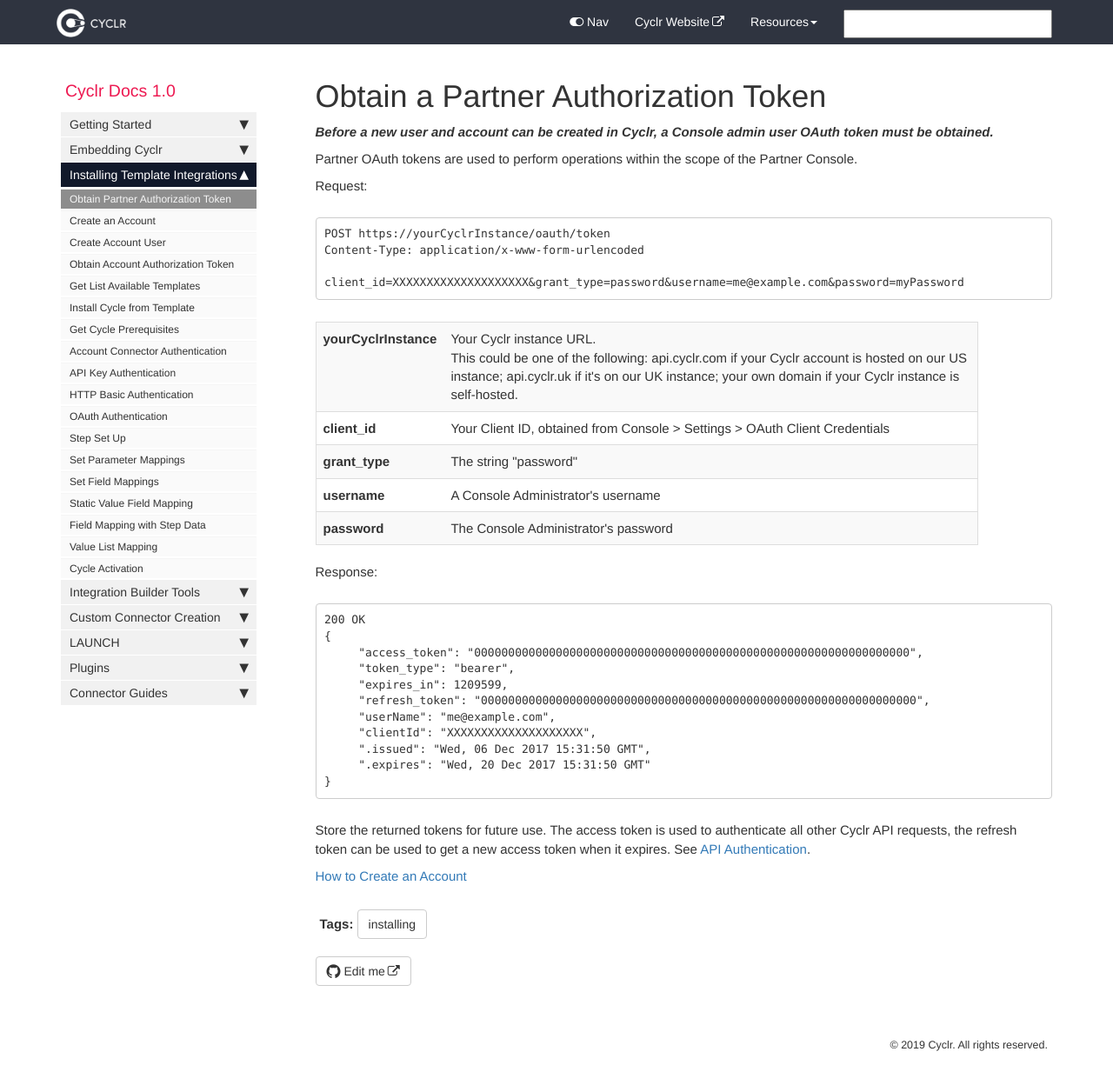
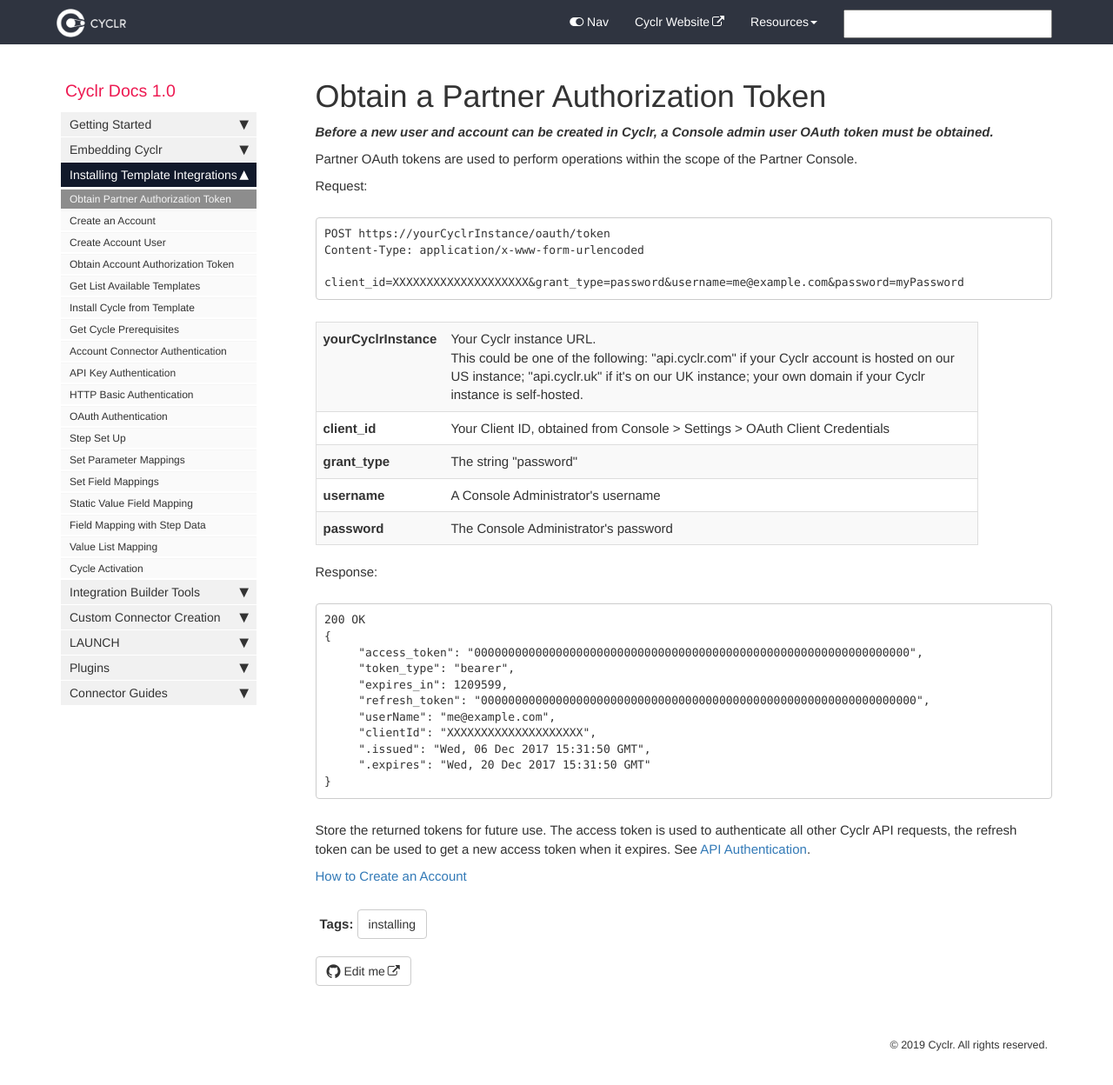
Before and after one commit to sneakysneak/docs, a Jekyll site: the page built from pages/installing-templates-api/obtain-a-partner-authorization-token.md, in a window 1280 px wide and 1272 px high. Shown: the top 1248 px of the window at 87% size. Built offline with Jekyll 4.4.1, drawn with Linux system fonts in a browser that asks for light colours; nearby versions of some CDN libraries; comment, search, counter and statistics services are not loaded.

```diff
--- a/pages/installing-templates-api/obtain-a-partner-authorization-token.md
+++ b/pages/installing-templates-api/obtain-a-partner-authorization-token.md
@@ -19,7 +19,7 @@ Request:
 <table>
   <tr>
     <th>yourCyclrInstance</th>
-    <td>Your Cyclr instance URL.<br />This could be one of the following: api.cyclr.com if your Cyclr account is hosted on our US instance; api.cyclr.uk if it's on our UK instance; your own domain if your Cyclr instance is self-hosted.</td>
+    <td>Your Cyclr instance URL.<br />This could be one of the following: "api.cyclr.com" if your Cyclr account is hosted on our US instance; "api.cyclr.uk" if it's on our UK instance; your own domain if your Cyclr instance is self-hosted.</td>
   </tr>
   <tr>
     <th>client_id</th>
```
